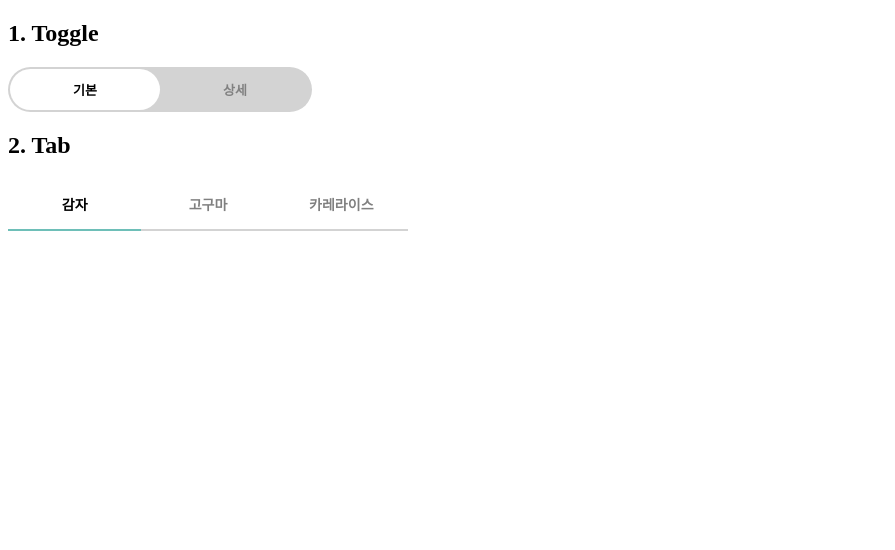
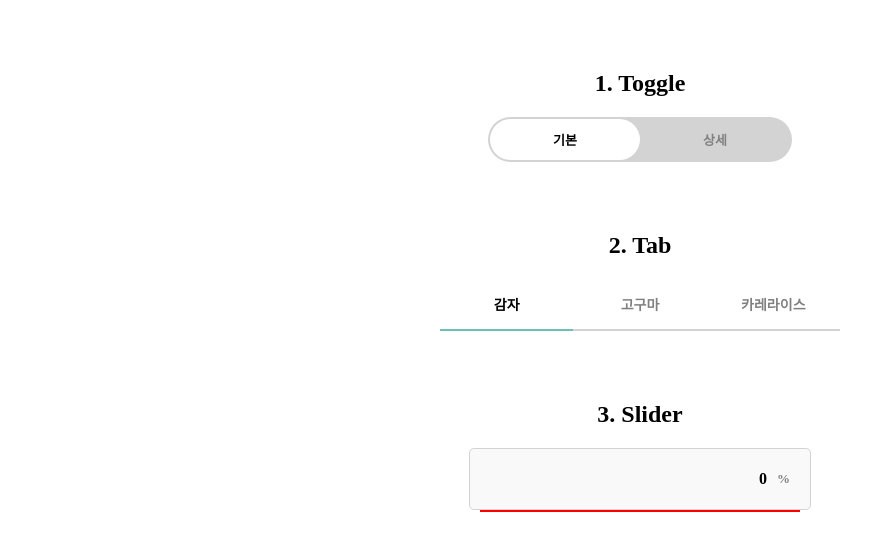
Before and after one commit to daseuls/wanted_pre_onboarding, a React (Create React App) app: page / in a window 1280 px wide. Shown: the top 550 px of the page, without its empty margins (0-895 px from the left). Built offline with nearby package versions, Linux system fonts and the light colour scheme.

Commit message:
style: container styled 수정

```diff
--- a/src/App.jsx
+++ b/src/App.jsx
@@ -1,4 +1,5 @@
 import styled from "styled-components";
+import Slider from "./components/Slider";
 import Tab from "./components/Tab";
 import Toggle from "./components/Toggle";
 
@@ -7,6 +8,7 @@ function App() {
     <Container>
       <Toggle />
       <Tab />
+      <Slider />
     </Container>
   );
 }
--- a/src/components/Slider.js
+++ b/src/components/Slider.js
@@ -0,0 +1,64 @@
+import React, { useState } from "react";
+import styled from "styled-components";
+
+export default function Slider() {
+  const [value, setValue] = useState(0);
+  return (
+    <Container>
+      <Title>3. Slider</Title>
+      <ValueBox>
+        <Value>{value}</Value>
+        <ValuePercent>%</ValuePercent>
+      </ValueBox>
+
+      <ValueBarContainer>
+        <SlideBar></SlideBar>
+        <Slide></Slide>
+      </ValueBarContainer>
+    </Container>
+  );
+}
+
+const Container = styled.div`
+  display: flex;
+  flex-direction: column;
+  justify-content: center;
+  align-items: center;
+  margin: 50px 0;
+`;
+
+const Title = styled.h2``;
+
+const Value = styled.p`
+  font-weight: 700;
+`;
+
+const ValueBox = styled.div`
+  display: flex;
+  width: 300px;
+  background-color: #f9f9f9;
+  border: 1px solid lightgray;
+  border-radius: 5px;
+  padding: 5px 20px;
+  justify-content: flex-end;
+  align-items: center;
+`;
+
+const ValuePercent = styled.p`
+  font-size: 13px;
+  color: gray;
+  font-weight: 700;
+  margin-left: 10px;
+`;
+
+const ValueBarContainer = styled.div`
+  width: 320px;
+`;
+
+const SlideBar = styled.div`
+  width: 100%;
+  background-color: red;
+  height: 2px;
+`;
+
+const Slide = styled.div``;
--- a/src/components/Tab.js
+++ b/src/components/Tab.js
@@ -30,7 +30,13 @@ export default function Tab() {
   );
 }
 
-const Container = styled.div``;
+const Container = styled.div`
+  display: flex;
+  flex-direction: column;
+  justify-content: center;
+  align-items: center;
+  margin: 50px 0;
+`;
 
 const Title = styled.h2``;
 
--- a/src/components/Toggle.js
+++ b/src/components/Toggle.js
@@ -19,7 +19,13 @@ export default function Toggle() {
   );
 }
 
-const Container = styled.div``;
+const Container = styled.div`
+  display: flex;
+  flex-direction: column;
+  justify-content: center;
+  align-items: center;
+  margin: 50px 0;
+`;
 
 const Title = styled.h2``;
 
```
